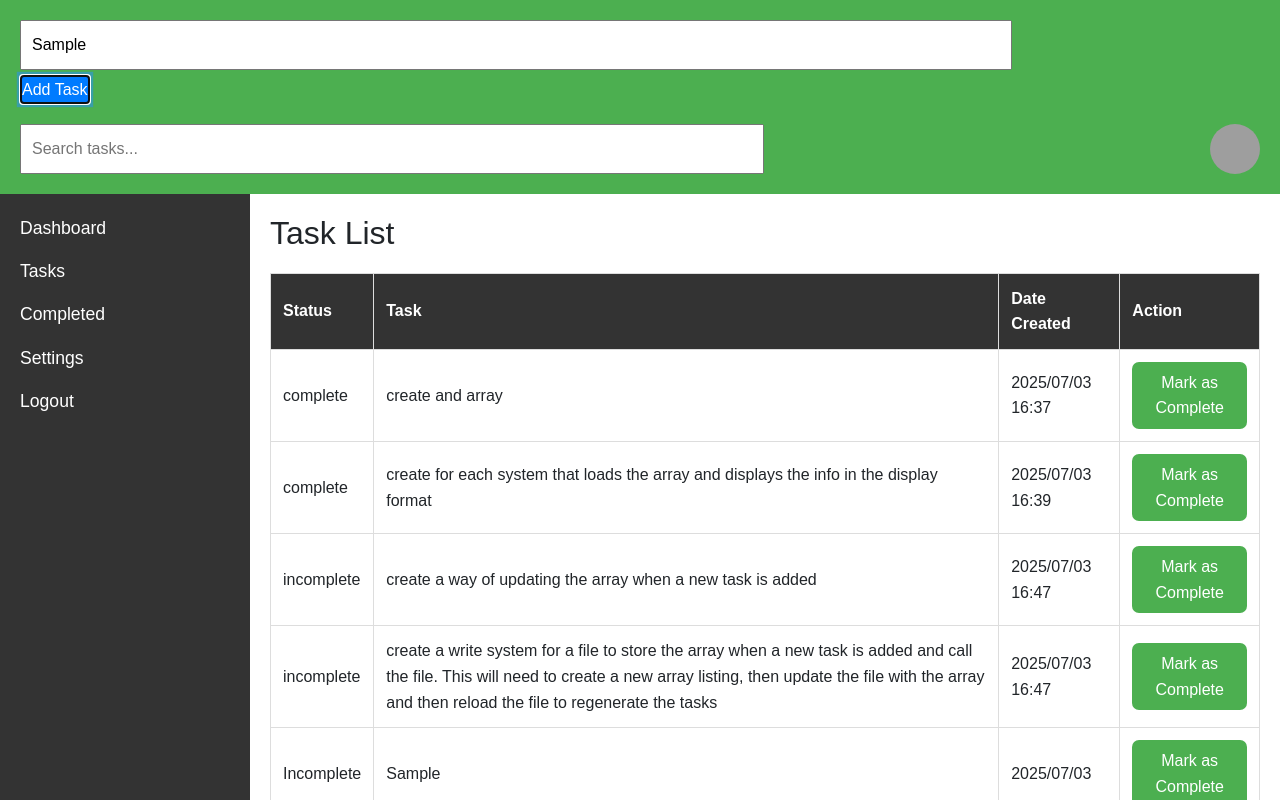
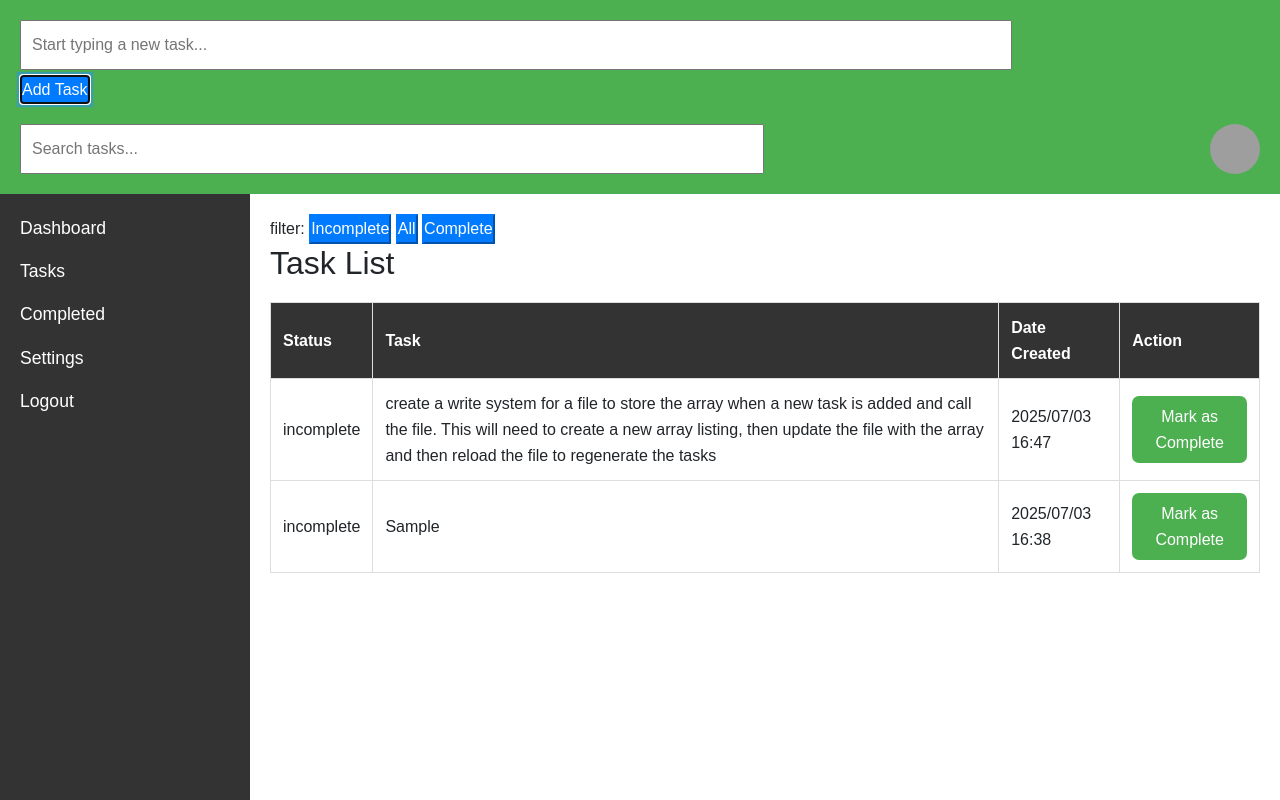
Before and after one commit to chalexR/BootcampWk4-ToDo-List, a plain HTML site: page index.htm in a window 1280 px wide. Both pictures are taken after typing "Sample" into the empty fields and a click on the button "Add Task". Drawn offline with nearby package versions, Linux system fonts and the light colour scheme; grey boxes are pictures that could not be loaded.

Commit message:
finished off basic functionality including a filter system to ee completed, all and incomplete tasks.

```diff
--- a/assets/js/script.js
+++ b/assets/js/script.js
@@ -2,24 +2,28 @@
 // Version 0.2
 
 var taskArray = [{
+    id : "001",
     status : "complete",
     content : "create and array",
     created : "2025/07/03 16:37",
     completed : "2025/07/03 16:45"
 },
 {
+    id : "002",
     status : "complete",
     content : "create for each system that loads the array and displays the info in the display format",
     created : "2025/07/03 16:39",
     completed : "2025/07/03 16:46"
 },
 {
-    status : "incomplete",
+    id : "003",
+    status : "complete",
     content : "create a way of updating the array when a new task is added",
     created : "2025/07/03 16:47",
-    completed : false
+    completed : "2025/07/03 17:11"
 },
 {
+    id : "004",
     status : "incomplete",
     content : "create a write system for a file to store the array when a new task is added and call the file. This will need to create a new array listing, then update the file with the array and then reload the file to regenerate the tasks",
     created : "2025/07/03 16:47",
@@ -41,27 +45,41 @@ document.addEventListener("DOMContentLoaded", () => {
 
 });
 
-function loadTasks(){
+// FUNCTION to load tasks from array
+function loadTasks(condition = "incomplete"){
+   // define the element we are changing
+    const taskBodyEl = document.getElementById("taskBody");
+    taskBodyEl.innerHTML = "";
+    for (i=0; i < taskArray.length; i++){
 
-    for (i=0; i < taskArray.length; i++){
-        // define the element we are changing
-        const taskBodyEl = document.getElementById("taskBody");
         //define variables for use in the for statement
         let taskStatus = taskArray[i].status;
         let taskContent = taskArray[i].content;
         let taskCreated = taskArray[i].created;
+        let taskID = taskArray[i].id;
+        if(condition != taskStatus && condition != false){continue;}
+
         // set a variable for the HTML that will be included
         let innerHTML = `
             <td>${taskStatus}</td>
             <td>${taskContent}</td>
             <td>${taskCreated}</td>
-            <td><button class="complete-btn">Mark as Complete</button></td>
+            <td><button class="complete-btn" onclick="completeTask(${taskID})">Mark as Complete</button></td>
         `;
         let newTaskEl = document.createElement("tr");
         newTaskEl.innerHTML = innerHTML;
         taskBodyEl.appendChild(newTaskEl);
     }
 
+}
+
+function completeTask(id){
+    for (i=0; i<taskArray.length; i++){
+        if (taskArray[i].id == id){
+            taskArray[i].status = "complete";
+        }
+    }
+    loadTasks();
 }
 
 // function to add a new task to the list
@@ -82,19 +100,21 @@ function addTask(){
         let dd = today.getDate(); // use the date object to get todays date;
         if (mm < 10) mm = '0' + mm // this adds a 0 to the front of the date if it is less than 10
         if (dd < 10) dd = '0' + dd; // this adds a 0 to the front of the month if it is less than 10
-        const formattedDate = `${yyyy}/${mm}/${dd}`;
+        var time = today.toLocaleTimeString('en-UK', { hour: 'numeric', hour24: true, minute: 'numeric' });
+        const formattedDate = `${yyyy}/${mm}/${dd} ${time}`;
 
-        // set a variable for the HTML that will be included
-        let innerHTML = `
-            <td>Incomplete</td>
-            <td>${taskContent}</td>
-            <td>${formattedDate}</td>
-            <td><button class="complete-btn">Mark as Complete</button></td>
-        `;
-        let newTaskEl = document.createElement("tr");
-        newTaskEl.innerHTML = innerHTML;
-        taskBodyEl.appendChild(newTaskEl);
+        addTaskArray = {
+            id : "",
+            status : "incomplete",
+            content : taskContent,
+            created : formattedDate,
+            completed : false
+        }
+        taskArray.push(addTaskArray);
 
+        loadTasks();
+        document.getElementById("newTaskInput").value = "";
+        taskContent.focus();
 
     }else{alert("Please type a task in the input box!");}
 }
--- a/index.htm
+++ b/index.htm
@@ -14,7 +14,8 @@
 <!--
 TODO:
     I would like to store the tasks in an array in a file on the server. This would mean:
-    - 1: creating an array from a file on page load
+    - # DONE: creating an array from a file on page load - not possible without additional code. I think this would be better off in an AJAX or SQL server environemtn for this functionality. I have created a static array on the page that can be modified.
+
     - 2: displaying 'incomplete' tasks as default
     - 3: using a filter system to display all, in progress, incomplete and complete
     - 1: modifying the array (delete, complete, edit)
@@ -69,6 +70,10 @@ TODO:
 
         <!-- Task Display Section -->
         <main class="main-content">
+            filter:
+            <button class="btn-primary" type="button" onclick="loadTasks('incomplete')">Incomplete</button>
+            <button class="btn-primary" type="button" onclick="loadTasks(false)">All</button>
+            <button class="btn-primary" type="button" onclick="loadTasks('complete')">Complete</button>
             <h2>Task List</h2>
             <table class="task-table">
                 <thead>
```
Also changed, not shown: assets/js/tasks.js (added, +24 -0 lines).
